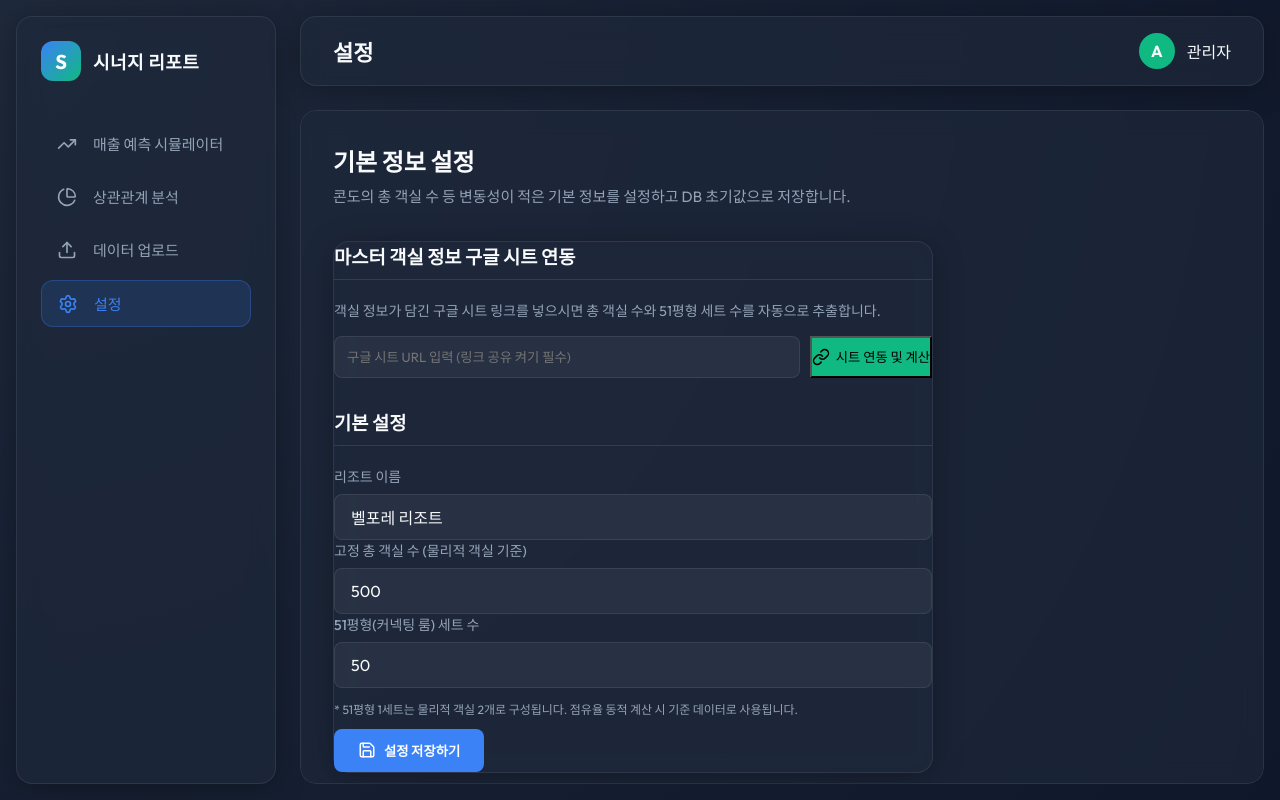
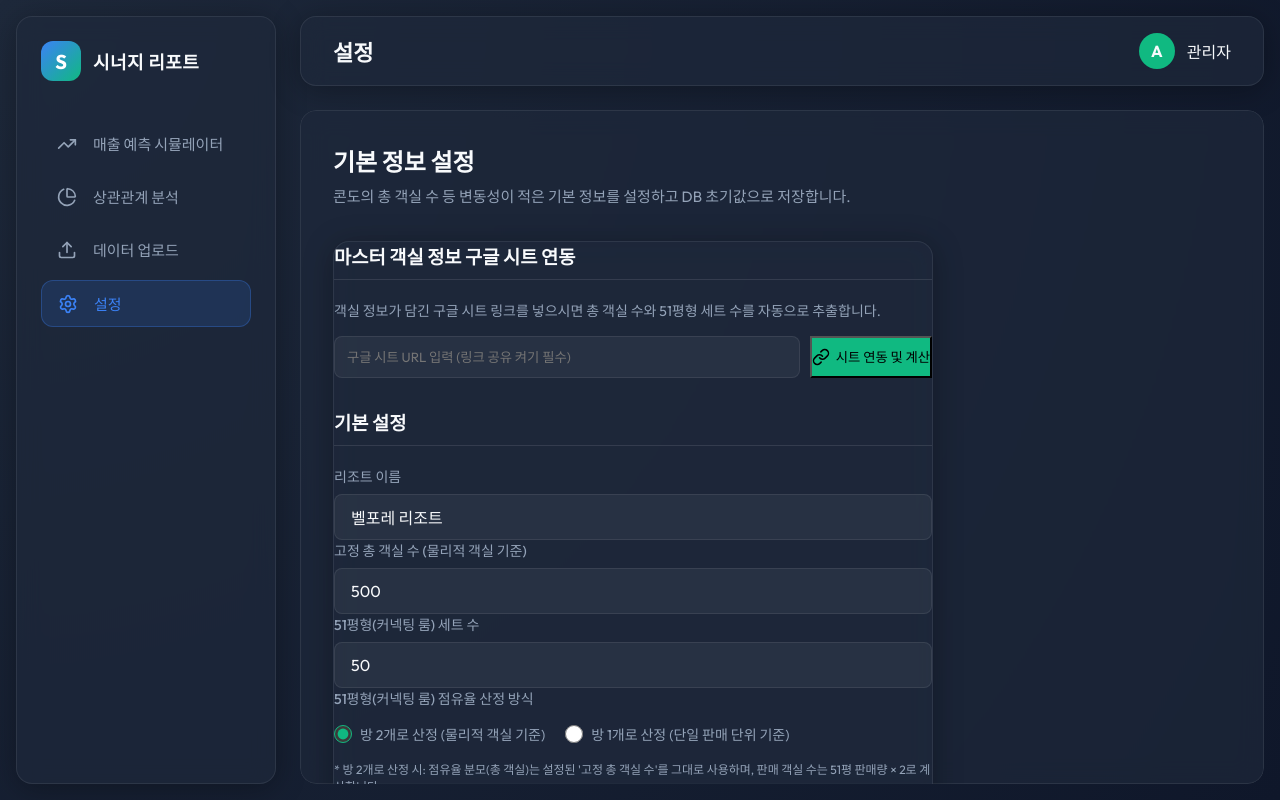
Before and after one commit to tjkim448532/synergy-board, a React (Vite) app: page / in a window 1280 px wide. Both pictures are taken after a click on the button "설정". Built offline with nearby package versions, Linux system fonts and the light colour scheme; no server answers; the database is empty.

Commit message:
Implement Weekday/Weekend parsing and 51평 multiplier setting

```diff
--- a/src/components/AdvancedAnalytics.jsx
+++ b/src/components/AdvancedAnalytics.jsx
@@ -31,14 +31,22 @@ export default function AdvancedAnalytics({ monthlyData, settings }) {
     const sorted = [...monthlyData].sort((a, b) => a.yearMonth.localeCompare(b.yearMonth));
 
     return sorted.map(d => {
-      // 영업일수 fallback (없으면 월별 기본 일수 대략 30으로 계산)
+      // 영업일수 fallback
       const days = d.daysCount || 30;
-      const totalInventory = (Number(settings.totalRooms) || 500) * days;
+
+      // 51평 산정 방식 설정 반영
+      const count51AsTwoRooms = settings.count51AsTwoRooms !== false; // 기본값 true
 
       const sold16 = Number(d.sold16 || d.standardSold || 0);
       const sold35 = Number(d.sold35 || 0);
       const sold51 = Number(d.sold51 || d.connectingSold || 0);
-      const totalSold = sold16 + sold35 + sold51;
+      const totalSold = sold16 + sold35 + (count51AsTwoRooms ? sold51 * 2 : sold51);
+
+      // 총 객실 모수 계산
+      const physicalRooms = Number(settings.totalRooms) || 500;
+      const rooms51Sets = Number(settings.connectingRooms51) || 50;
+      const dailyInventory = count51AsTwoRooms ? physicalRooms : (physicalRooms - rooms51Sets);
+      const totalInventory = dailyInventory * days;
 
       const occRate = totalInventory > 0 ? (totalSold / totalInventory) * 100 : 0;
 
--- a/src/components/MonthlyDataForm.jsx
+++ b/src/components/MonthlyDataForm.jsx
@@ -65,7 +65,13 @@ export default function MonthlyDataForm() {
         let sold16 = 0, sold35 = 0, sold51 = 0;
         let revenue16 = 0, revenue35 = 0, revenue51 = 0;
         let totalRoomRevenue = 0;
+
+        let soldWeekday = 0, soldWeekend = 0;
+        let revWeekday = 0, revWeekend = 0;
+
         const uniqueDates = new Set();
+        const uniqueWeekdayDates = new Set();
+        const uniqueWeekendDates = new Set();
 
         for (let i = headerRowIdx + 1; i < data.length; i++) {
           const row = data[i];
@@ -73,11 +79,24 @@ export default function MonthlyDataForm() {
 
           let dateVal = row[dateIdx].toString().trim();
           const dateRegex = /^\d{4}-\d{2}-\d{2}$/;
+
+          let isWeekend = false;
+
           if (dateRegex.test(dateVal)) {
             uniqueDates.add(dateVal);
             if (!monthStr) {
               const parts = dateVal.split('-');
               monthStr = `${parts[0]}-${parts[1]}`;
+            }
+            // 요일 판별 (금요일: 5, 토요일: 6)
+            const d = new Date(dateVal);
+            const day = d.getDay();
+            isWeekend = (day === 5 || day === 6);
+
+            if (isWeekend) {
+              uniqueWeekendDates.add(dateVal);
+            } else {
+              uniqueWeekdayDates.add(dateVal);
             }
           }
 
@@ -86,6 +105,13 @@ export default function MonthlyDataForm() {
           const rev = parseInt(row[revIdx], 10) || 0;
 
           totalRoomRevenue += rev;
+          if (isWeekend) {
+            soldWeekend += count;
+            revWeekend += rev;
+          } else {
+            soldWeekday += count;
+            revWeekday += rev;
+          }
 
           if (roomType.includes('16평')) {
             sold16 += count; revenue16 += rev;
@@ -104,9 +130,13 @@ export default function MonthlyDataForm() {
         setRoomData({
           yearMonth: monthStr,
           daysCount: uniqueDates.size,
+          daysCountWeekday: uniqueWeekdayDates.size,
+          daysCountWeekend: uniqueWeekendDates.size,
           sold16, sold35, sold51,
           revenue16, revenue35, revenue51,
-          totalRoomRevenue
+          totalRoomRevenue,
+          soldWeekday, soldWeekend,
+          revWeekday, revWeekend
         });
 
       } catch (err) {
@@ -286,29 +316,33 @@ export default function MonthlyDataForm() {
               <thead>
                 <tr>
                   <th>연/월 (영업일)</th>
-                  <th>16평 (실/매출)</th>
-                  <th>35평 (실/매출)</th>
-                  <th>51평 (실/매출)</th>
+                  <th>16평 / 35평 / 51평</th>
+                  <th>주중 (일~목) 실적</th>
+                  <th>주말 (금~토) 실적</th>
                   <th>객실 총매출</th>
-                  <th>레저본부 총매출</th>
+                  <th>레저 총매출</th>
                   <th>관리</th>
                 </tr>
               </thead>
               <tbody>
                 {records.map(r => (
                   <tr key={r.id}>
-                    <td>{r.yearMonth} <span style={{fontSize: '12px', color: 'var(--text-muted)'}}>{r.daysCount ? `(${r.daysCount}일)` : ''}</span></td>
                     <td>
-                      <div>{formatCurrency(r.sold16 || r.standardSold)}실</div>
-                      <div style={{fontSize: '12px', color: 'var(--accent-blue)'}}>₩{formatCurrency(r.revenue16 || 0)}</div>
+                      {r.yearMonth}
+                      <div style={{fontSize: '12px', color: 'var(--text-muted)'}}>
+                        총 {r.daysCount || 0}일 (주중 {r.daysCountWeekday || 0}일 / 주말 {r.daysCountWeekend || 0}일)
+                      </div>
                     </td>
                     <td>
-                      <div>{formatCurrency(r.sold35 || 0)}실</div>
-                      <div style={{fontSize: '12px', color: 'var(--accent-blue)'}}>₩{formatCurrency(r.revenue35 || 0)}</div>
+                      <div style={{fontSize: '12px'}}>{formatCurrency(r.sold16 || r.standardSold || 0)} / {formatCurrency(r.sold35 || 0)} / {formatCurrency(r.sold51 || r.connectingSold || 0)} 실</div>
                     </td>
                     <td>
-                      <div>{formatCurrency(r.sold51 || r.connectingSold)}실</div>
-                      <div style={{fontSize: '12px', color: 'var(--accent-blue)'}}>₩{formatCurrency(r.revenue51 || 0)}</div>
+                      <div style={{fontWeight: 'bold', color: 'var(--text-main)'}}>{formatCurrency(r.soldWeekday || 0)}실</div>
+                      <div style={{fontSize: '12px', color: 'var(--accent-blue)'}}>₩{formatCurrency(r.revWeekday || 0)}</div>
+                    </td>
+                    <td>
+                      <div style={{fontWeight: 'bold', color: 'var(--text-main)'}}>{formatCurrency(r.soldWeekend || 0)}실</div>
+                      <div style={{fontSize: '12px', color: 'var(--accent-purple)'}}>₩{formatCurrency(r.revWeekend || 0)}</div>
                     </td>
                     <td style={{color: 'var(--accent-blue)', fontWeight: 'bold'}}>₩ {formatCurrency(r.totalRoomRevenue || 0)}</td>
                     <td style={{color: 'var(--accent-gold)', fontWeight: 'bold'}}>₩ {formatCurrency(r.leisureSales || 0)}</td>
--- a/src/components/RevenuePrediction.jsx
+++ b/src/components/RevenuePrediction.jsx
@@ -17,12 +17,21 @@ export default function RevenuePrediction({ monthlyData, settings }) {
 
     const data = [...monthlyData].sort((a, b) => a.yearMonth.localeCompare(b.yearMonth)).map(d => {
       const days = d.daysCount || 30;
-      const totalInventory = (Number(settings.totalRooms) || 500) * days;
 
       const sold16 = Number(d.sold16 || d.standardSold || 0);
       const sold35 = Number(d.sold35 || 0);
       const sold51 = Number(d.sold51 || d.connectingSold || 0);
-      const totalSold = sold16 + sold35 + sold51;
+
+      // 51평 산정 방식 설정 반영
+      const count51AsTwoRooms = settings.count51AsTwoRooms !== false; // 기본값 true
+      const totalSold = sold16 + sold35 + (count51AsTwoRooms ? sold51 * 2 : sold51);
+
+      // 총 객실 모수 계산
+      const physicalRooms = Number(settings.totalRooms) || 500;
+      const rooms51Sets = Number(settings.connectingRooms51) || 50;
+      const dailyInventory = count51AsTwoRooms ? physicalRooms : (physicalRooms - rooms51Sets);
+      const totalInventory = dailyInventory * days;
+
       const totalRoomRevenue = Number(d.totalRoomRevenue || 0);
       const leisureSales = Number(d.leisureSales || 0);
 
--- a/src/components/Settings.jsx
+++ b/src/components/Settings.jsx
@@ -179,8 +179,35 @@ export default function Settings() {
             onChange={handleChange}
             placeholder="예: 50"
           />
-          <small style={{color: 'var(--text-muted)', fontSize: '12px', marginTop: '4px'}}>
-            * 51평형 1세트는 물리적 객실 2개로 구성됩니다. 점유율 동적 계산 시 기준 데이터로 사용됩니다.
+        </div>
+
+        <div className="form-group">
+          <label>51평형(커넥팅 룸) 점유율 산정 방식</label>
+          <div style={{display: 'flex', gap: '20px', marginTop: '8px'}}>
+            <label style={{display: 'flex', alignItems: 'center', gap: '8px', cursor: 'pointer', fontWeight: 'normal'}}>
+              <input
+                type="radio"
+                name="count51AsTwoRooms"
+                checked={settings.count51AsTwoRooms !== false}
+                onChange={() => setSettings(p => ({...p, count51AsTwoRooms: true}))}
+                style={{width: '18px', height: '18px', accentColor: 'var(--accent-emerald)'}}
+              />
+              방 2개로 산정 (물리적 객실 기준)
+            </label>
+            <label style={{display: 'flex', alignItems: 'center', gap: '8px', cursor: 'pointer', fontWeight: 'normal'}}>
+              <input
+                type="radio"
+                name="count51AsTwoRooms"
+                checked={settings.count51AsTwoRooms === false}
+                onChange={() => setSettings(p => ({...p, count51AsTwoRooms: false}))}
+                style={{width: '18px', height: '18px', accentColor: 'var(--accent-emerald)'}}
+              />
+              방 1개로 산정 (단일 판매 단위 기준)
+            </label>
+          </div>
+          <small style={{color: 'var(--text-muted)', fontSize: '12px', marginTop: '8px', display: 'block'}}>
+            * 방 2개로 산정 시: 점유율 분모(총 객실)는 설정된 '고정 총 객실 수'를 그대로 사용하며, 판매 객실 수는 51평 판매량 × 2로 계산합니다.<br/>
+            * 방 1개로 산정 시: 점유율 분모는 '고정 총 객실 수 - 51평 세트 수'로 줄어들며, 판매 객실 수는 51평 판매량 × 1로 계산합니다.
           </small>
         </div>
 
```
